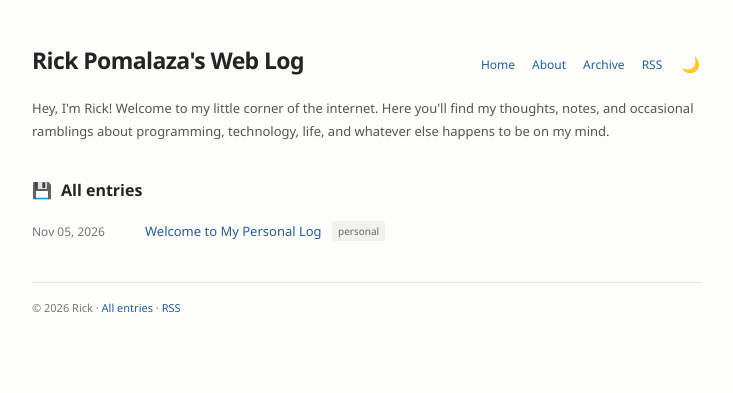
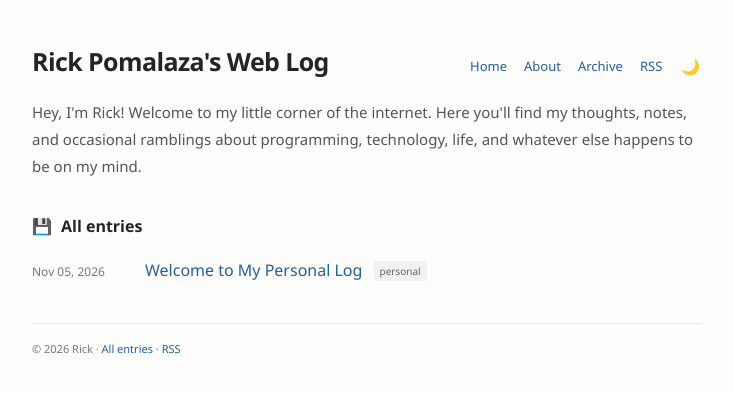
Before and after one commit to rickpomalaza/rickpomalaza.github.io, a Jekyll site: the page built from index.html, in a window 1280 px wide. Shown: the top 393 px of the page, without its empty margins (273-1006 px from the left). Built offline with Jekyll 4.4.1, drawn with Linux system fonts in a browser that asks for light colours.

Commit message:
Update style.css
Changed font sizes for several classes/text

```diff
--- a/assets/css/style.css
+++ b/assets/css/style.css
@@ -50,11 +50,11 @@ a { color: var(--link); text-decoration: none; }
 a:hover { text-decoration: underline; }
 a:focus-visible, button:focus-visible { outline: 2px solid var(--link); outline-offset: 3px; }
 .site-header { display: flex; justify-content: space-between; align-items: baseline; flex-wrap: wrap; gap: 15px; }
-.brand, .brand:visited { color: var(--text); font-size: 23px; font-weight: 700; letter-spacing: -.6px; }
-.site-header nav { display: flex; gap: 17px; font-size: 12px; }
-.intro { color: var(--muted); font-size: 13px; line-height: 1.8; margin: 21px 0 35px; }
+.brand, .brand:visited { color: var(--text); font-size: 25px; font-weight: 700; letter-spacing: -.6px; }
+.site-header nav { display: flex; gap: 17px; font-size: 13px; }
+.intro { color: var(--muted); font-size: 15px; line-height: 1.8; margin: 21px 0 35px; }
 .index-title { font-size: 16px; font-weight: 700; color: var(--text); margin: 0 0 15px; display: flex; align-items: center; gap: 9px; }
-.entry { display: grid; grid-template-columns: 105px minmax(0,1fr); gap: 8px; align-items: baseline; padding: 6px 0; font-size: 13px; line-height: 1.5; }
+.entry { display: grid; grid-template-columns: 105px minmax(0,1fr); gap: 8px; align-items: baseline; padding: 6px 0; font-size: 16px; line-height: 1.5; }
 .entry[hidden], .more[hidden] { display: none !important; }
 .entry time { font-size: 12px; color: var(--date); font-variant-numeric: tabular-nums; white-space: nowrap; }
 .tag { font-size: 10px; color: var(--tag-text); background: var(--tag-bg); padding: 3px 6px; border-radius: 3px; margin-left: 7px; white-space: nowrap; vertical-align: 1px; }
```
